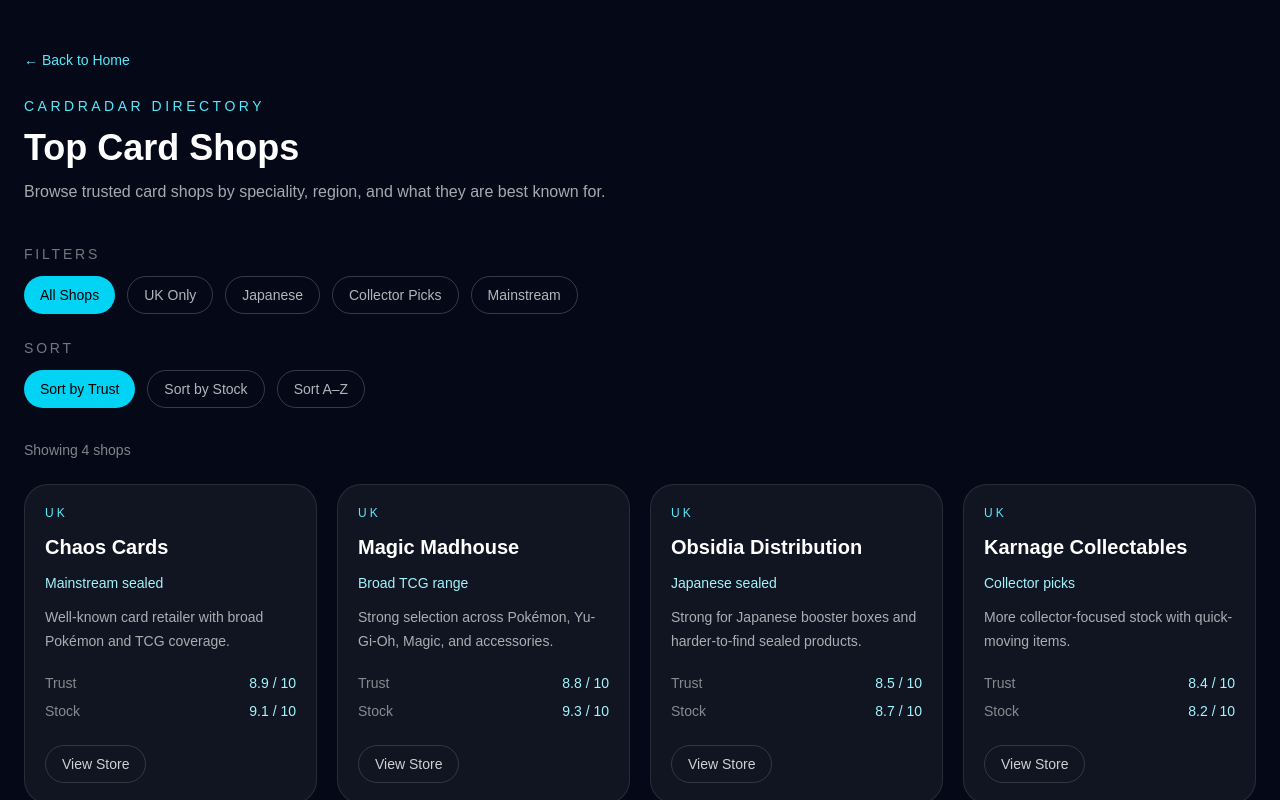
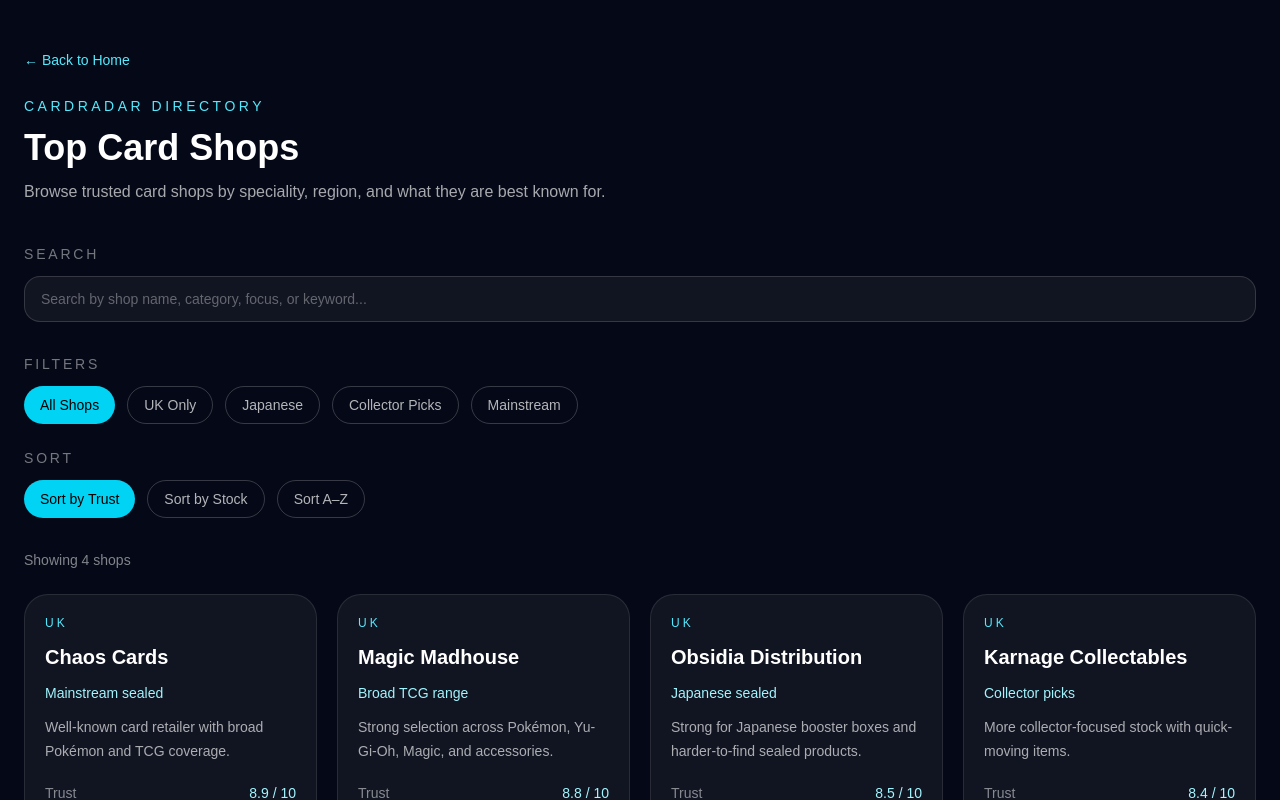
Before and after one commit to loadmastersrock/cardradar, a Next.js app: page /shops in a window 1280 px wide. Shown: the top 800 px of the page. Built offline with nearby package versions, Linux system fonts and the light colour scheme.

Commit message:
Add search to shops page

```diff
--- a/app/shops/page.tsx
+++ b/app/shops/page.tsx
@@ -7,6 +7,7 @@
 export default function ShopsPage() {
   const [sortBy, setSortBy] = useState("trust");
   const [activeFilter, setActiveFilter] = useState("all");
+  const [searchTerm, setSearchTerm] = useState("");
 
   const shopList = Object.values(shops);
 
@@ -41,6 +42,27 @@
       );
     }
 
+    const query = searchTerm.trim().toLowerCase();
+
+    if (query) {
+      filtered = filtered.filter((shop) => {
+        const searchableText = [
+          shop.name,
+          shop.category,
+          shop.location,
+          shop.note,
+          shop.description,
+          shop.bestFor,
+          shop.region,
+          shop.focus,
+        ]
+          .join(" ")
+          .toLowerCase();
+
+        return searchableText.includes(query);
+      });
+    }
+
     filtered.sort((a, b) => {
       if (sortBy === "trust") return Number(b.trust) - Number(a.trust);
       if (sortBy === "stock") return Number(b.stock) - Number(a.stock);
@@ -49,7 +71,7 @@
     });
 
     return filtered;
-  }, [shopList, sortBy, activeFilter]);
+  }, [shopList, sortBy, activeFilter, searchTerm]);
 
   return (
     <main className="min-h-screen bg-[#050816] px-6 py-12 text-white">
@@ -70,6 +92,20 @@
             Browse trusted card shops by speciality, region, and what they are
             best known for.
           </p>
+        </div>
+
+        <div className="mb-8">
+          <h2 className="mb-3 text-sm uppercase tracking-[0.2em] text-white/45">
+            Search
+          </h2>
+
+          <input
+            type="text"
+            value={searchTerm}
+            onChange={(e) => setSearchTerm(e.target.value)}
+            placeholder="Search by shop name, category, focus, or keyword..."
+            className="w-full rounded-2xl border border-white/15 bg-white/5 px-4 py-3 text-sm text-white placeholder:text-white/35 outline-none transition focus:border-cyan-400"
+          />
         </div>
 
         <div className="mb-6">
@@ -126,11 +162,30 @@
           </div>
         </div>
 
-        <div className="mb-6 text-sm text-white/50">
+        <div className="mb-6 flex items-center justify-between text-sm text-white/50">
+          <span>
             Showing {filteredAndSortedShops.length} shop
             {filteredAndSortedShops.length === 1 ? "" : "s"}
+          </span>
+
+          {searchTerm ? (
+            <button
+              onClick={() => setSearchTerm("")}
+              className="rounded-full border border-white/15 px-3 py-1.5 text-xs text-white/70 transition hover:border-cyan-400 hover:text-white"
+            >
+              Clear search
+            </button>
+          ) : null}
         </div>
 
+        {filteredAndSortedShops.length === 0 ? (
+          <div className="rounded-[24px] border border-white/10 bg-white/5 p-8 text-center">
+            <h2 className="text-2xl font-semibold">No shops found</h2>
+            <p className="mt-3 text-sm text-white/60">
+              Try a different search term or reset your filters.
+            </p>
+          </div>
+        ) : (
           <div className="grid gap-5 md:grid-cols-2 xl:grid-cols-4">
             {filteredAndSortedShops.map((shop) => (
               <div
@@ -171,6 +226,7 @@
               </div>
             ))}
           </div>
+        )}
       </div>
     </main>
   );
```
Lines whose indentation alone changed are shown as unchanged.
